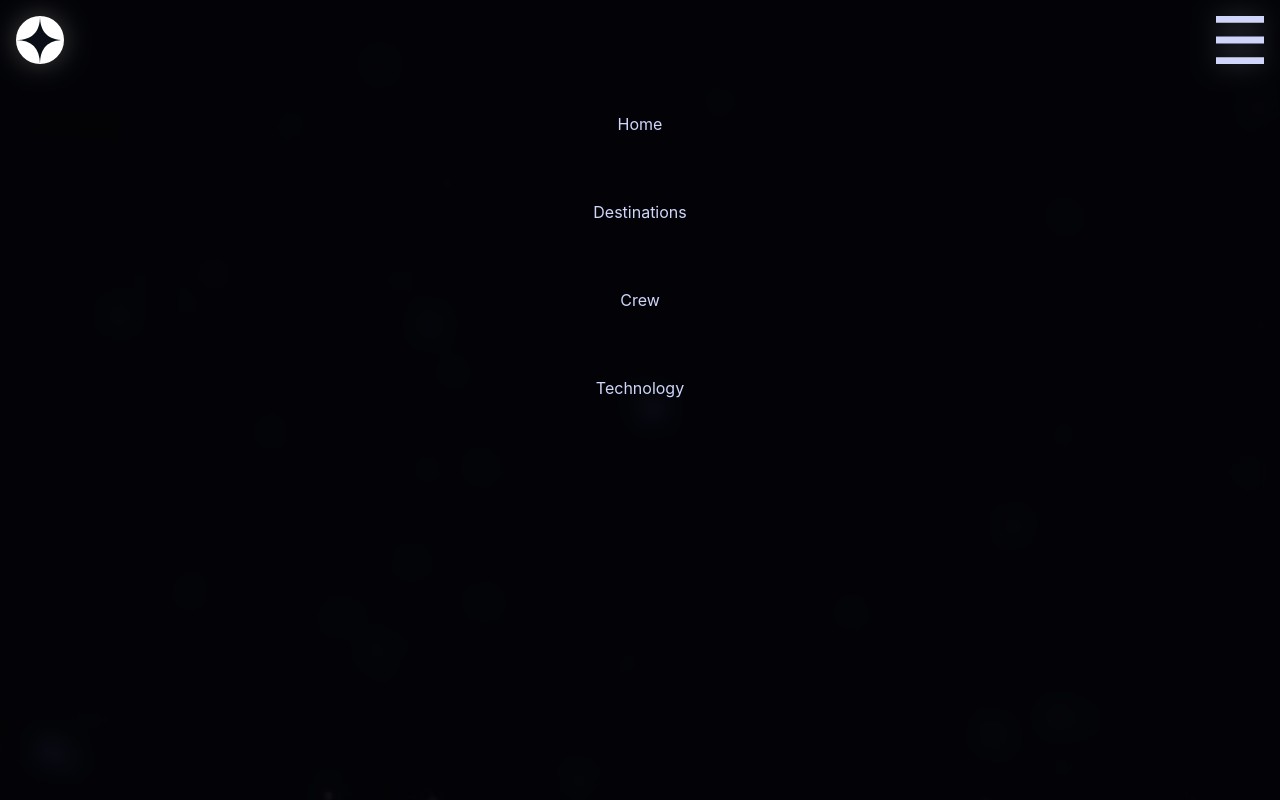
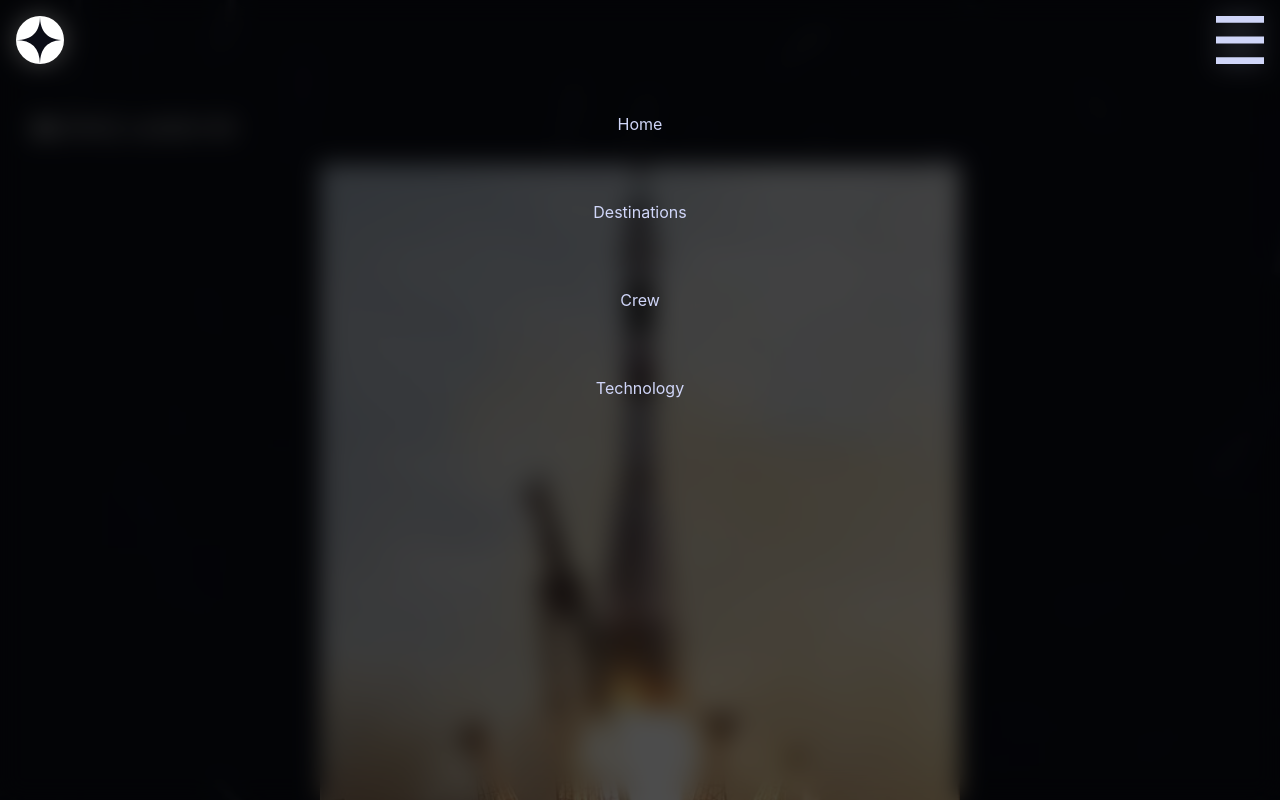
Before and after one commit to Annalisa11/space-tourism-website, a React (Create React App) app: page /technology in a window 1280 px wide. Built offline with nearby package versions, Linux system fonts and the light colour scheme.

Commit message:
temp: first implementation of technology

```diff
--- a/src/components/Slider.tsx
+++ b/src/components/Slider.tsx
@@ -16,15 +16,20 @@ type Props<T extends SliderType> = {
   onSlideChange: (index: number) => void;
   imageFolder: string;
   type: BulletType;
+  imageType?: ImageType;
+  jpg?: boolean;
 };
 
 export type BulletType = "bullets" | "names";
+export type ImageType = "landscape" | "portrait";
 
 const Slider = <T extends SliderType>({
   data,
   onSlideChange,
   imageFolder,
   type,
+  imageType,
+  jpg,
 }: Props<T>) => {
   return (
     <Swiper
@@ -65,7 +70,7 @@ const Slider = <T extends SliderType>({
           <SwiperSlide>
             <img
               src={require(
-                `../assets/${imageFolder}/image-${item.name.toLowerCase().replace(" ", "-")}.png`,
+                `../assets/${imageFolder}/image-${item.name.toLowerCase().replace(" ", "-")}${imageType ? "-" + imageType : ""}.${jpg ? "jpg" : "png"}`,
               )}
               alt={item.name}
             />
--- a/src/index.css
+++ b/src/index.css
@@ -37,7 +37,17 @@ code {
   font-family: source-code-pro, Menlo, Monaco, Consolas, "Courier New",
     monospace;
 }
+.swiper-pagination-bullet {
+  width: 12px;
+  height: 12px;
+  background-color: rgba(192, 192, 192, 0.32);
+  box-shadow: 0 6px 6px rgba(0, 0, 0, 0.16);
+  border-radius: 50%;
+}
 
+.swiper-pagination-bullet.swiper-pagination-bullet-active {
+  background-color: white;
+}
 .swiper-container {
   height: auto;
   /* width: 100%; */
@@ -87,15 +97,3 @@ code {
   color: white;
   display: inline-flex;
 }
-
-.swiper-pagination-bullet {
-  width: 12px;
-  height: 12px;
-  background-color: rgba(192, 192, 192, 0.32);
-  box-shadow: 0 6px 6px rgba(0, 0, 0, 0.16);
-  border-radius: 50%;
-}
-
-.swiper-pagination-bullet.swiper-pagination-bullet-active {
-  background-color: white;
-}
--- a/src/pages/Layout.tsx
+++ b/src/pages/Layout.tsx
@@ -14,7 +14,7 @@ const Layout = () => {
       case "/crew":
         return "bg-crew-mobile";
       default:
-        return "bg-home-mobile";
+        return "bg-tech-mobile";
     }
   };
 
--- a/src/pages/Technology.tsx
+++ b/src/pages/Technology.tsx
@@ -1,5 +1,48 @@
+import SectionHeadline from "src/components/SectionHeadline";
+import Slider from "src/components/Slider";
+import data from "../assets/data.json";
+import { useState } from "react";
+
+type Technology = {
+  name: string;
+  images: {
+    portrait: string;
+    landscape: string;
+  };
+  description: string;
+};
+
 const Technology = () => {
-  return <div className="">Technology</div>;
+  const technologies: Technology[] = data.technology;
+
+  const [selectedCrewMember, setSelectedCrewMember] = useState<Technology>(
+    technologies[0],
+  );
+
+  const onSlideChange = (index: number) => {
+    setSelectedCrewMember(technologies[index]);
+  };
+
+  return (
+    <div className="">
+      <SectionHeadline number="03" title="space launch 101" />
+      <Slider
+        data={technologies}
+        onSlideChange={onSlideChange}
+        imageFolder="technology"
+        type="bullets"
+        imageType="portrait"
+        jpg
+      />
+      <div className="mt-6 text-center">
+        <h2 className="text-lg uppercase text-purple-light opacity-45">
+          the terminology...
+        </h2>
+        <h1 className="text-2xl uppercase">{selectedCrewMember.name}</h1>
+        <p>{selectedCrewMember.description}</p>
+      </div>
+    </div>
+  );
 };
 
 export default Technology;
--- a/tailwind.config.js
+++ b/tailwind.config.js
@@ -15,6 +15,8 @@ module.exports = {
         "other-mobile":
           "url('./assets/destination/background-destination-mobile.jpg')",
         "crew-mobile": "url('./assets/crew/background-crew-mobile.jpg')",
+        "tech-mobile":
+          "url('./assets/technology/background-technology-mobile.jpg')",
       },
     },
   },
```
